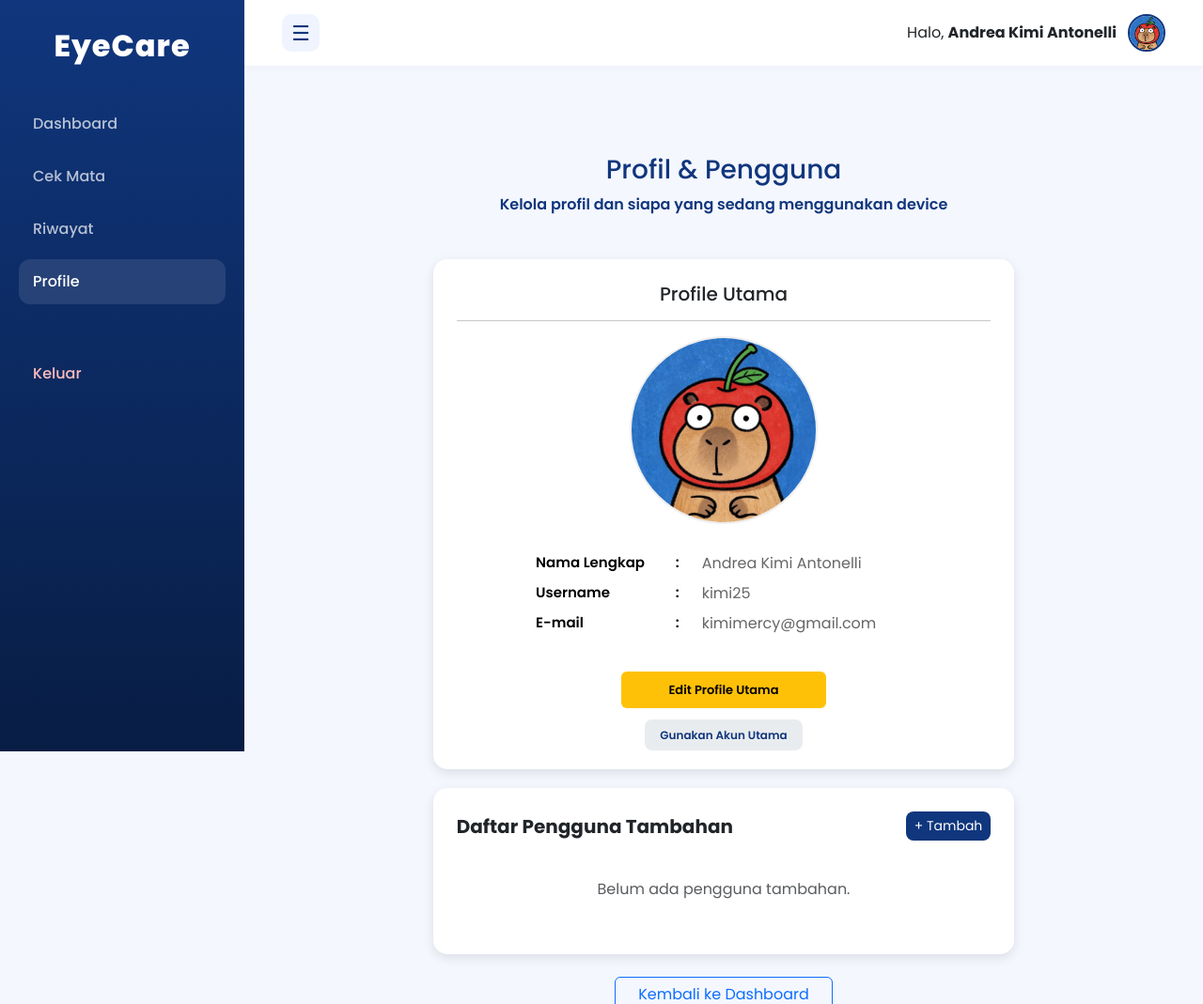
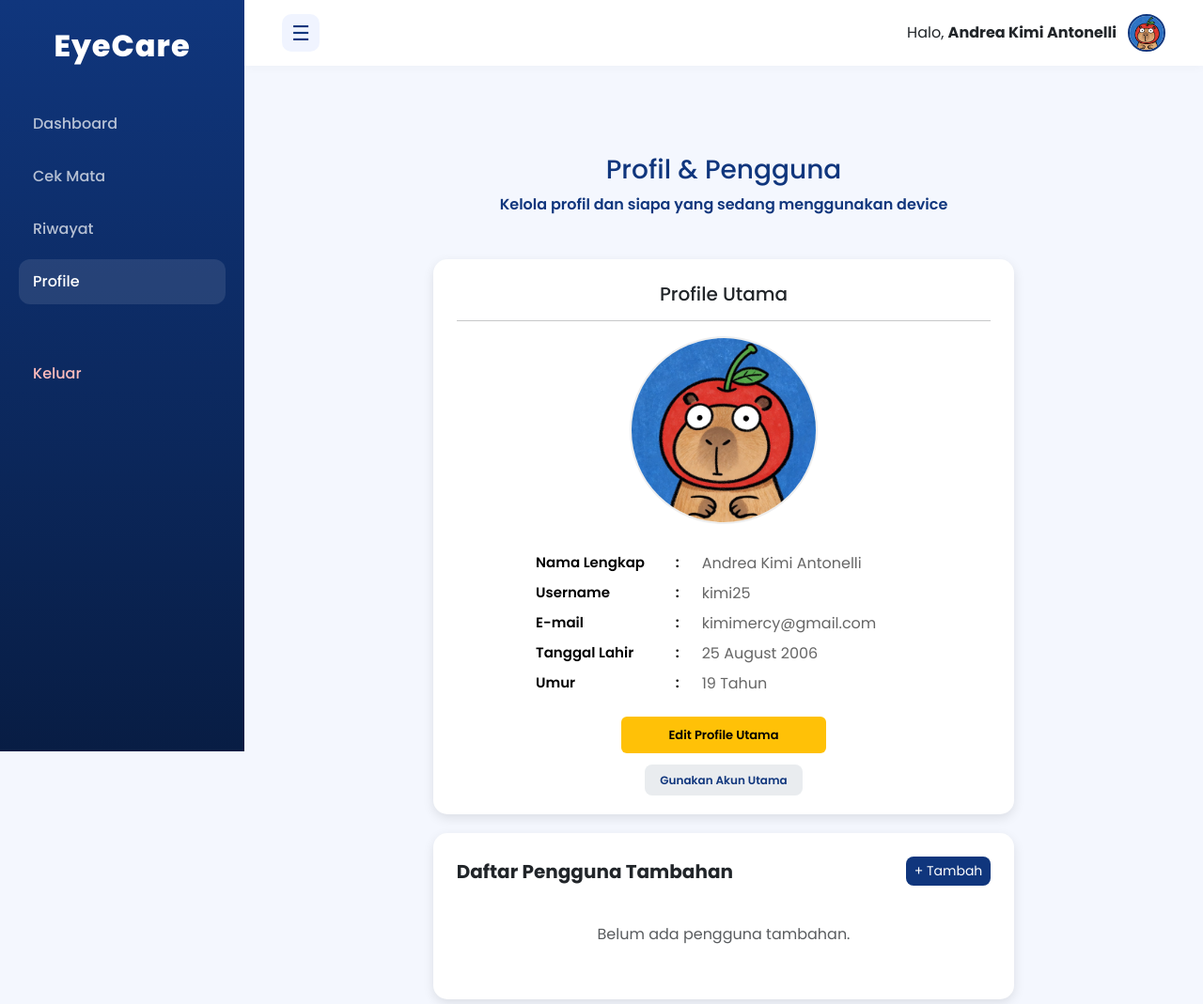
Before and after one commit to aulitafanisa/Project-PrakPWD-Eyecare-Monitoring-System, a PHP site: page /profile.php in a window 1280 px wide. Shown: the top 1069 px of the page at 94% size. Run offline with PHP 8.4, Linux system fonts and the light colour scheme; a user stored in the database is signed in; data comes from the database, SQL or seed files in the repository; some libraries are stand-ins or nearby versions.

Commit message:
nambah tampilan tanggal lahir dsan umur di data profile utama

```diff
--- a/profile.php
+++ b/profile.php
@@ -385,9 +385,23 @@ if ($data_profil_aktif) {
                                 <div class="col-5 info-label">Username <span>:</span></div>
                                 <div class="col-7 info-value"><?= htmlspecialchars($user['username']); ?></div>
                             </div>
-                            <div class="row mb-4 text-start">
+                            <div class="row mb-2 text-start">
                                 <div class="col-5 info-label">E-mail <span>:</span></div>
                                 <div class="col-7 info-value"><?= htmlspecialchars($user['email']); ?></div>
+                            </div>
+                            <div class="row mb-2 text-start">
+                                <div class="col-5 info-label">Tanggal Lahir <span>:</span></div>
+                                <div class="col-7 info-value"><?= date('d F Y', strtotime($user['tgl_lahir'])); ?></div>
+                            </div>
+                            <div class="row mb-2 text-start">
+                                <div class="col-5 info-label">Umur <span>:</span></div>
+                                <div class="col-7 info-value">
+                                    <?php
+                                        $tgl_lahir = new DateTime($user['tgl_lahir']);
+                                        $sekarang = new DateTime('today');
+                                        echo $tgl_lahir->diff($sekarang)->y . " Tahun";
+                                    ?>
+                                </div>
                             </div>
                             <a href="edit_user.php" class="btn-edit-akun">Edit Profile Utama</a>
                             <?php if($_SESSION['id_profile'] != $id_utama): ?>
```
